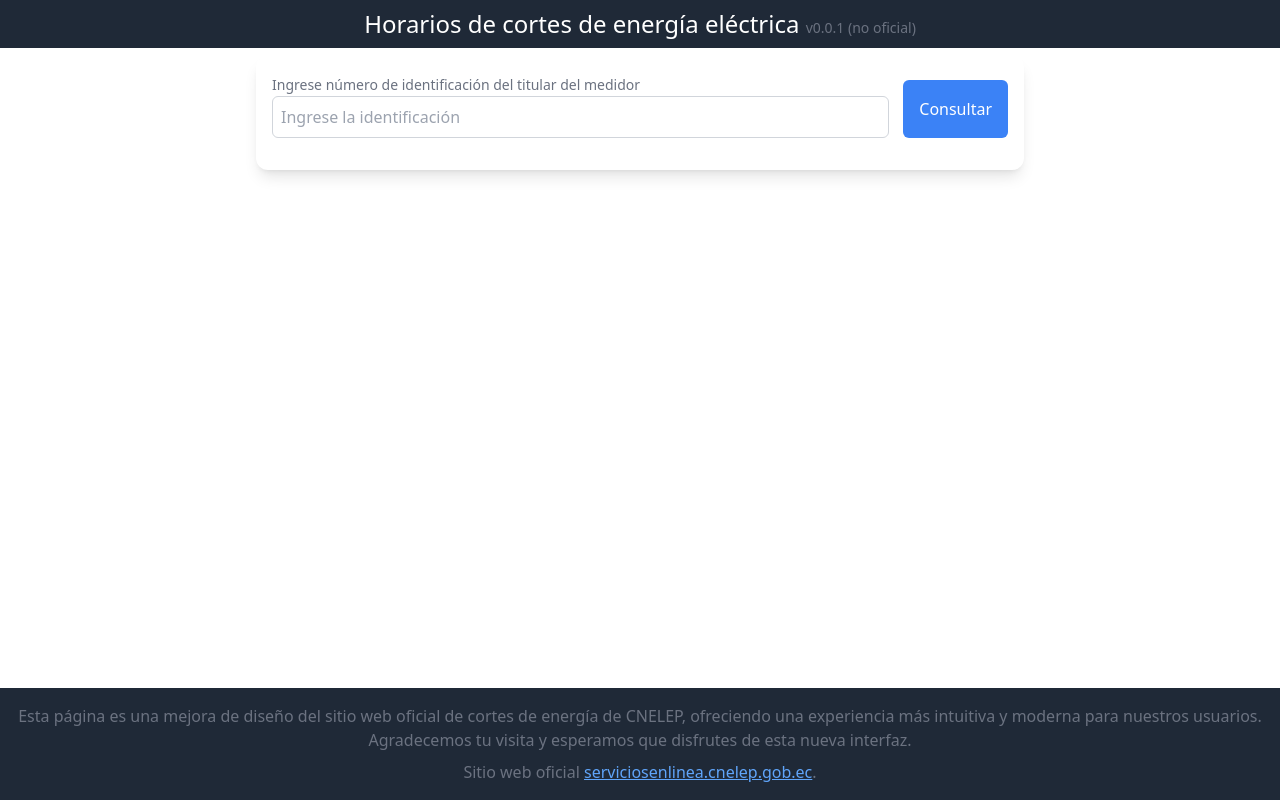
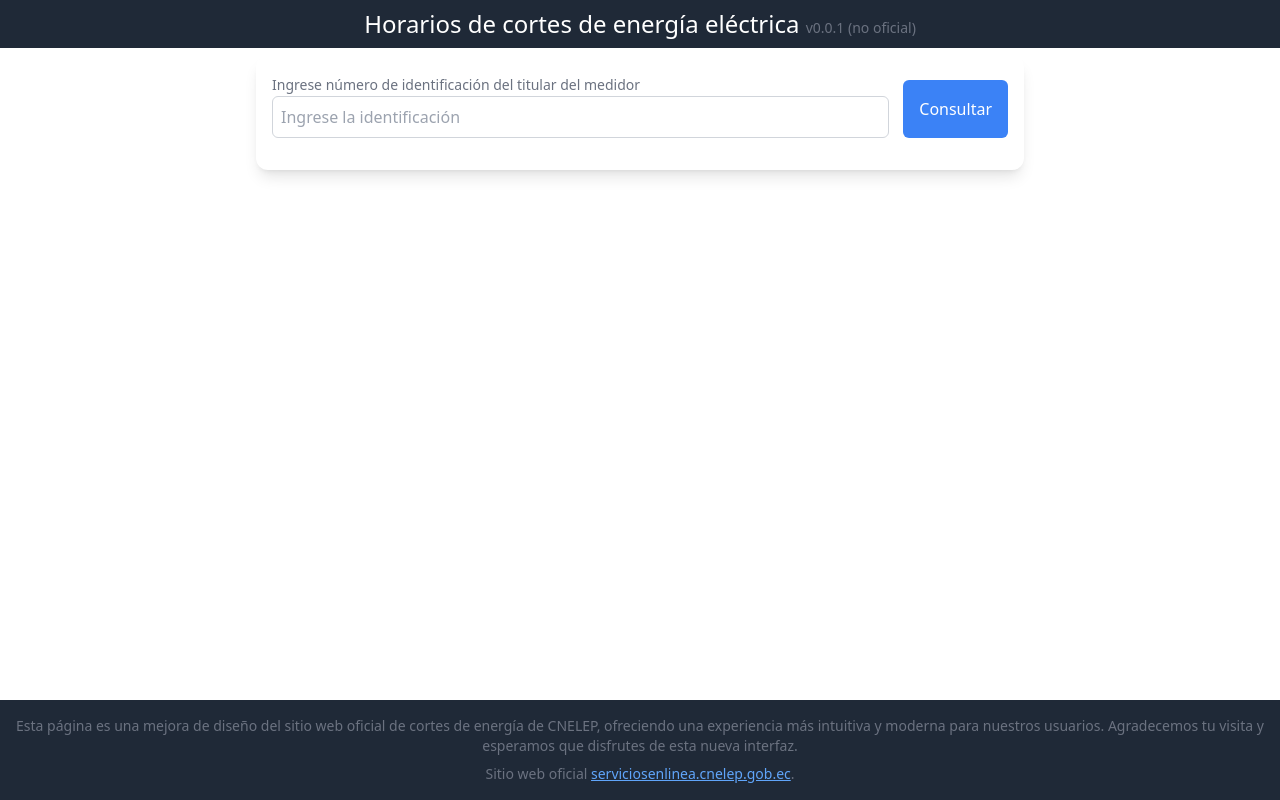
Before and after one commit to BrangyCastro/power-outage-notification, a React (Vite) app: page / in a window 1280 px wide. Built offline with nearby package versions, Linux system fonts and the light colour scheme.

Commit message:
📝 (App.tsx): update footer text size to 'text-sm' for better readability and design consistency

```diff
--- a/src/App.tsx
+++ b/src/App.tsx
@@ -13,7 +13,7 @@ function App() {
         <Notifications />
       </main>
       <footer className="bg-gray-800 text-white py-4">
-        <div className="container mx-auto text-center text-gray-500 px-2">
+        <div className="container mx-auto text-center text-gray-500 px-2 text-sm">
           <p>
             Esta página es una mejora de diseño del sitio web oficial de cortes
             de energía de CNELEP, ofreciendo una experiencia más intuitiva y
```
